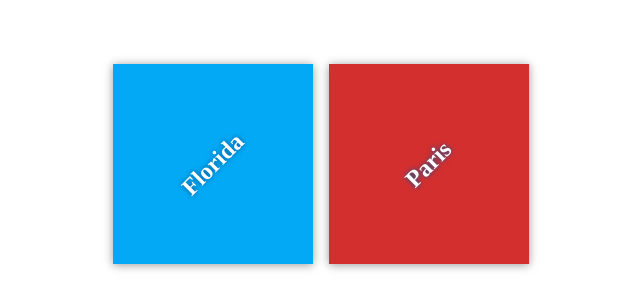
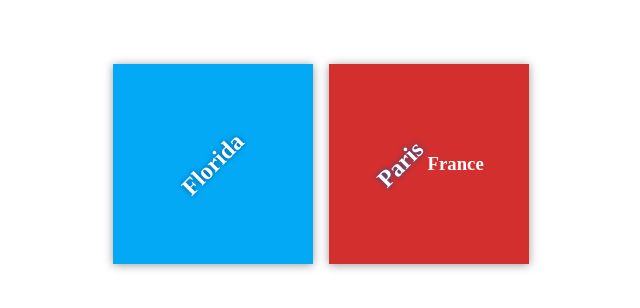
Before and after one commit to codefloo/travel, a plain HTML site: page index.html in a window 1280 px wide. Shown: the part 236-544 px from the top of the page, without its empty margins (319-959 px from the left). Drawn offline with Linux system fonts and the light colour scheme; files that its build step writes are made by us from their sources.

Commit message:
france added

```diff
--- a/index.html
+++ b/index.html
@@ -16,6 +16,7 @@
 
             <div class="destination" id="paris">
                 <h2>Paris</h2>
+		<h3>France</h2>
             </div>
         </div>
     </div>
```
